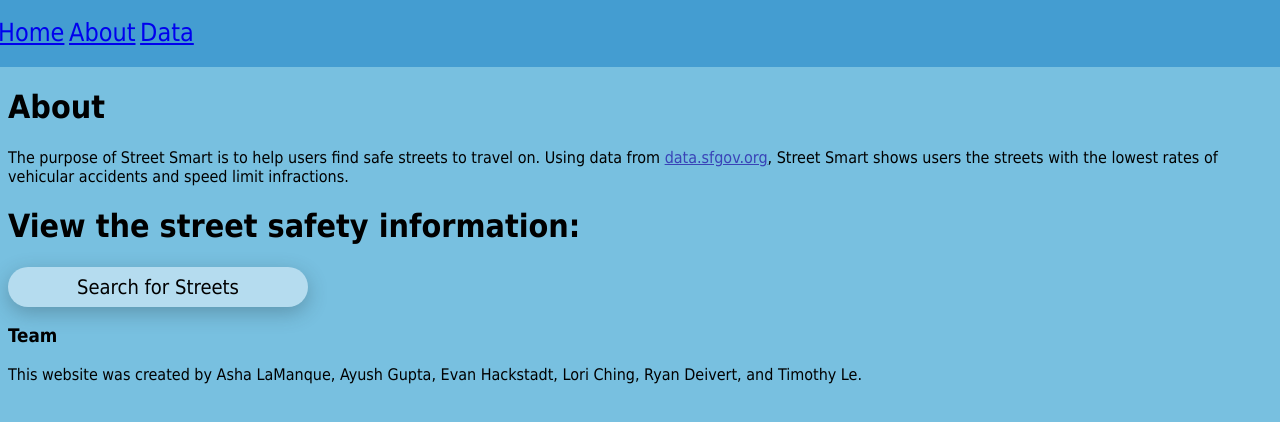
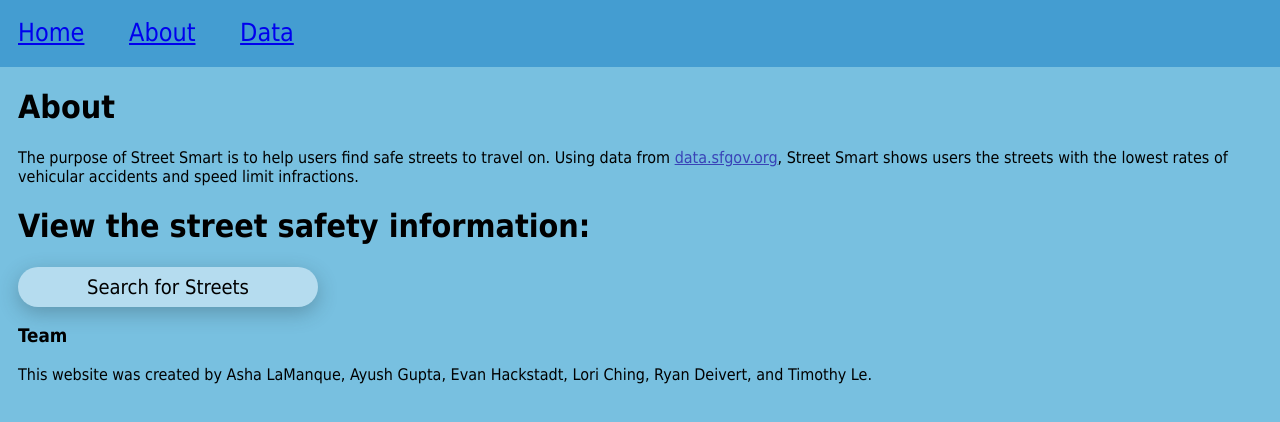
Before and after one commit to RyanDeivert555/AWS-Inrix-Hackathon-2024, a website built with Vite: page about.html in a window 1280 px wide. Built offline with nearby package versions, Linux system fonts and the light colour scheme.

Commit message:
fixed margins of body text on about page

```diff
--- a/about.css
+++ b/about.css
@@ -33,3 +33,8 @@
     background-color: #3943b7;
     color: #ffffff;
   }
+
+.body-text {
+    margin-left: 10px;
+    margin-right: 10px;
+}
--- a/about.html
+++ b/about.html
@@ -11,7 +11,7 @@
     <body class="background">
         <div id="nav_bar">
             <div id="nav_element">
-                <a href = "index.html">
+                <a href="index.html">
                     Home
                 </a>
             </div>
@@ -27,19 +27,19 @@
             </div>
         </div>
 
-        <div>
+        <div class="body-text">
             <h1>About</h1>
             <div>
                 <p>The purpose of Street Smart is to help users find safe streets to travel on. Using data from <span id="data-link">data.sfgov.org</span>, Street Smart shows users the streets with the lowest rates of vehicular accidents and speed limit infractions.</p>
             </div>
         </div>
-        <div>
+        <div class="body-text">
             <h1>View the street safety information:</h1>
                 <div>
                     <button type="button" class="about-buttons">Search for Streets</button>
                 </div>
         </div>
-        <footer>
+        <footer class="body-text">
             <h3>Team</h3>
             <p>This website was created by Asha LaManque, Ayush Gupta, Evan Hackstadt, Lori Ching, Ryan Deivert, and Timothy Le.</p>
         </footer>
--- a/nav_bar.css
+++ b/nav_bar.css
@@ -2,6 +2,8 @@
     display: inline-block;
     margin-top: 20px;
     margin-bottom: 20px;
+    margin-left:20px;
+    margin-right:20px;
     font-size: 25px;
 }
 
```
